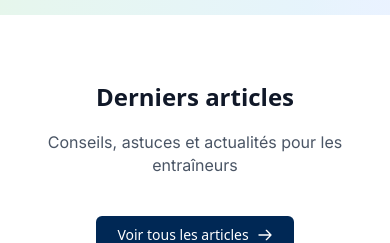
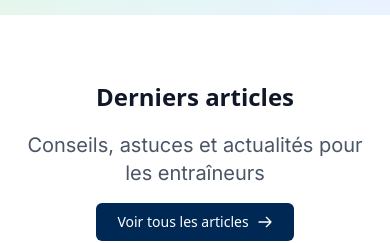
Before and after one commit to petaccia/coatch-heart, a Next.js app in the folder frontend/: page / in a window 390 px wide. Shown: the part 7860-8103 px from the top of the page. Built offline with nearby package versions, Linux system fonts and the light colour scheme.

Commit message:
fix: adjust subtitle text size in Blog and Partners sections for consistency

```diff
--- a/frontend/src/components/sections/home/blog-section/BlogSection.tsx
+++ b/frontend/src/components/sections/home/blog-section/BlogSection.tsx
@@ -18,7 +18,7 @@ const BlogSection = () => {
             <h2 className="mobile-title font-bold text-gray-900 mobile-text-center md:text-left">
               Derniers articles
             </h2>
-            <p className="mt-3 sm:mt-4 mobile-subtitle text-gray-600 mobile-text-center md:text-left">
+            <p className="mt-3 sm:mt-4 text-sm sm:text-base md:text-lg text-gray-600 mobile-text-center md:text-left">
               Conseils, astuces et actualités pour les entraîneurs
             </p>
           </motion.div>
--- a/frontend/src/components/sections/home/partners-section/PartnersSection.tsx
+++ b/frontend/src/components/sections/home/partners-section/PartnersSection.tsx
@@ -17,7 +17,7 @@ const PartnersSection = () => {
           <h2 className="mobile-title font-bold text-gray-900">
             Ils nous font confiance
           </h2>
-          <p className="mt-3 sm:mt-4 mobile-subtitle text-gray-600">
+          <p className="mt-3 sm:mt-4 text-sm sm:text-base md:text-lg text-gray-600">
             Coach Heart est utilisé par les plus grands clubs et organisations
           </p>
         </motion.div>
```
